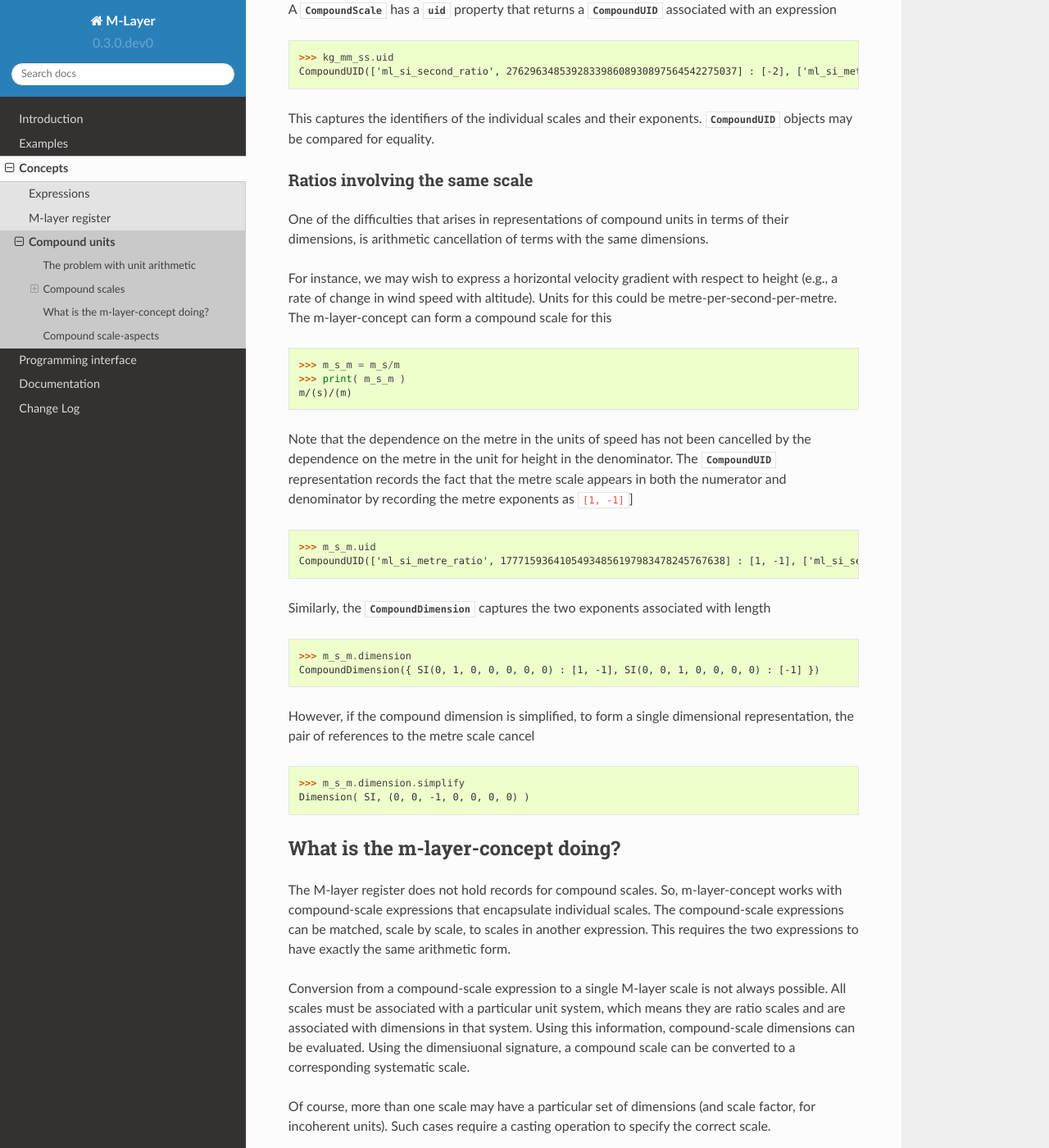
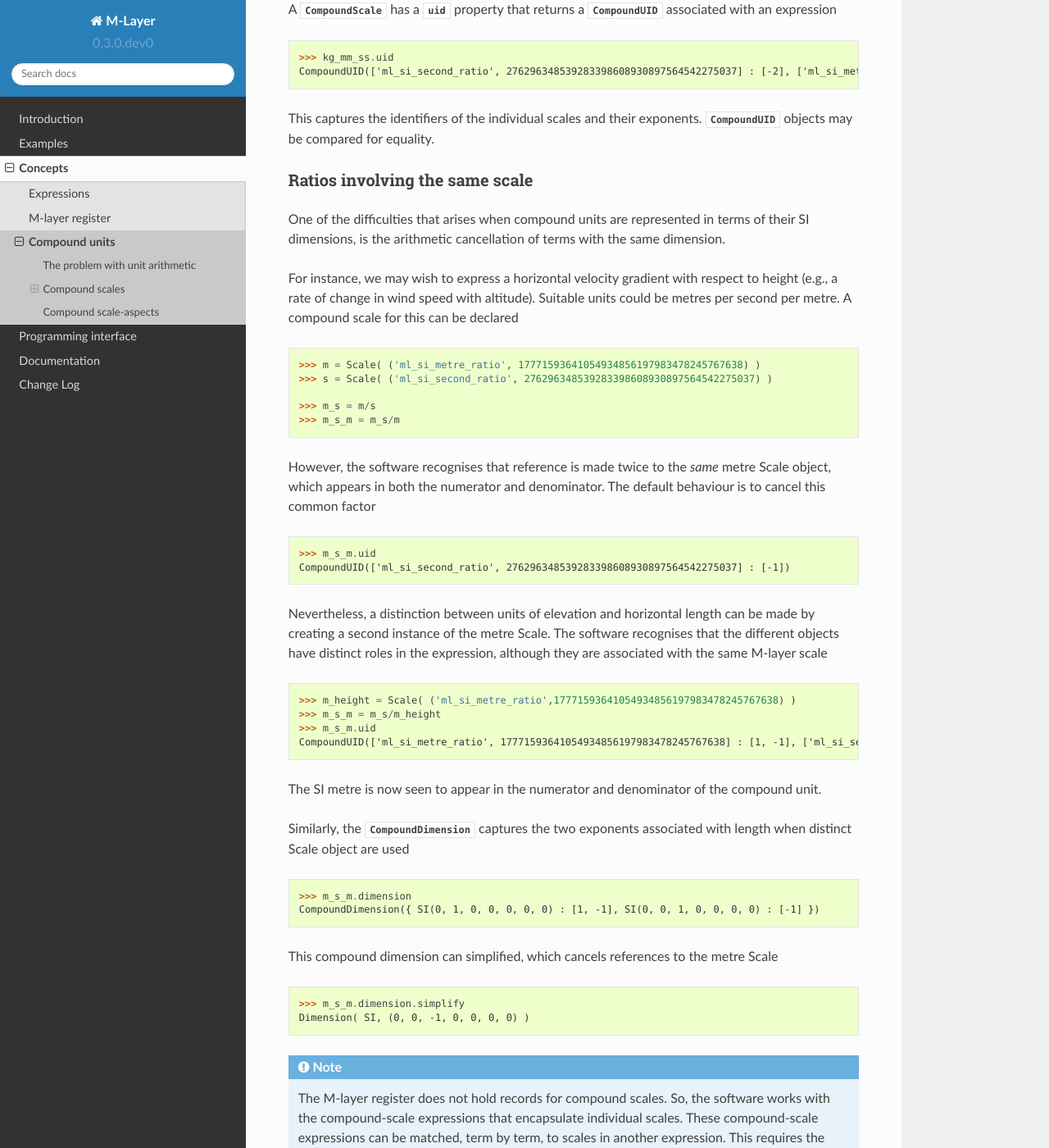
Before and after one commit to apmp-dxfg/m-layer-concept, a Sphinx documentation site: the page built from docs/m_layer_compound_objects.rst, in a window 1280 px wide and 1400 px high, scrolled down 4047 px. Shown: the whole window at 82% size. Built offline with Sphinx 7.4.7 and the Read the Docs theme 2.0.0, drawn with Linux system fonts in a browser that asks for light colours; some of the changed text lies outside the part shown.

Commit message:
Corrected the text regarding unit cancellation

```diff
--- a/docs/m_layer_compound_objects.rst
+++ b/docs/m_layer_compound_objects.rst
@@ -148,39 +148,45 @@ This captures the identifiers of the individual scales and their exponents. :cla
 Ratios involving the same scale
 ~~~~~~~~~~~~~~~~~~~~~~~~~~~~~~~
 
-One of the difficulties that arises in representations of compound units in terms of their dimensions, is arithmetic cancellation of terms with the same dimensions.
+One of the difficulties that arises when compound units are represented in terms of their SI dimensions, is the arithmetic cancellation of terms with the same dimension.
 
-For instance, we may wish to express a horizontal velocity gradient with respect to height (e.g., a rate of change in wind speed with altitude). Units for this could be metre-per-second-per-metre. The m-layer-concept can form a compound scale for this ::
+For instance, we may wish to express a horizontal velocity gradient with respect to height (e.g., a rate of change in wind speed with altitude). Suitable units could be metres per second per metre. A compound scale for this can be declared ::
 
+    >>> m = Scale( ('ml_si_metre_ratio', 17771593641054934856197983478245767638) )
+    >>> s = Scale( ('ml_si_second_ratio', 276296348539283398608930897564542275037) )
+
+    >>> m_s = m/s
     >>> m_s_m = m_s/m
-    >>> print( m_s_m )
-    m/(s)/(m)
 
-Note that the dependence on the metre in the units of speed has not been cancelled by the dependence on the metre in the unit for height in the denominator. The :class:`~uid.CompoundUID` representation records the fact that the metre scale appears in both the numerator and denominator by recording the metre exponents as ``[1, -1]``] ::
+However, the software recognises that reference is made twice to the *same* metre Scale object, which appears in both the numerator and denominator. The default behaviour is to cancel this common factor ::
 
+    >>> m_s_m.uid
+    CompoundUID(['ml_si_second_ratio', 276296348539283398608930897564542275037] : [-1])
+
+Nevertheless, a distinction between units of elevation and horizontal length can be made by creating a second instance of the metre Scale. The software recognises that the different objects have distinct roles in the expression, although they are associated with the same M-layer scale ::
+
+    >>> m_height = Scale( ('ml_si_metre_ratio',17771593641054934856197983478245767638) )
+    >>> m_s_m = m_s/m_height
     >>> m_s_m.uid
     CompoundUID(['ml_si_metre_ratio', 17771593641054934856197983478245767638] : [1, -1], ['ml_si_second_ratio', 276296348539283398608930897564542275037] : [-1])
 
-Similarly, the :class:`~dimension.CompoundDimension` captures the two exponents associated with length
+The SI metre is now seen to appear in the numerator and denominator of the compound unit.
+
+Similarly, the :class:`~dimension.CompoundDimension` captures the two exponents associated with length when distinct Scale object are used ::
 
     >>> m_s_m.dimension
     CompoundDimension({ SI(0, 1, 0, 0, 0, 0, 0) : [1, -1], SI(0, 0, 1, 0, 0, 0, 0) : [-1] })
 
-However, if the compound dimension is simplified, to form a single dimensional representation, the pair of references to the metre scale cancel ::
+This compound dimension can simplified, which cancels references to the metre Scale ::
 
     >>> m_s_m.dimension.simplify
     Dimension( SI, (0, 0, -1, 0, 0, 0, 0) )
 
-What is the m-layer-concept doing?
-==================================
+.. note::
 
-The M-layer register does not hold records for compound scales. So, m-layer-concept works with compound-scale expressions that encapsulate individual scales. The compound-scale expressions can be matched, scale by scale, to scales in another expression. This requires the two expressions to have exactly the same arithmetic form.
+    The M-layer register does not hold records for compound scales. So, the software works with the compound-scale expressions that encapsulate individual scales. These compound-scale expressions can be matched, term by term, to scales in another expression. This requires the two expressions to have exactly the same arithmetic form.
 
-Conversion from a compound-scale expression to a single M-layer scale is not always possible. All scales must be associated with a particular unit system, which means they are ratio scales and are associated with dimensions in that system. Using this information, compound-scale dimensions can be evaluated. Using the dimensiuonal signature, a compound scale can be converted to a corresponding systematic scale.
-
-Of course, more than one scale may have a particular set of dimensions (and scale factor, for incoherent units). Such cases require a casting operation to specify the correct scale.
-
-
+    Conversion from a compound-scale expression to a single-scale expression is not always possible. The individual scales must belong to the same unit system, so they have dimensions in that system. This information may be used to evaluate the compound-scale dimensions, which may be matched to a corresponding systematic scale.
 
 Compound scale-aspects
 ======================
```
Also changed, not shown: other parts of docs/m_layer_compound_objects.rst (+1 -1 lines).
